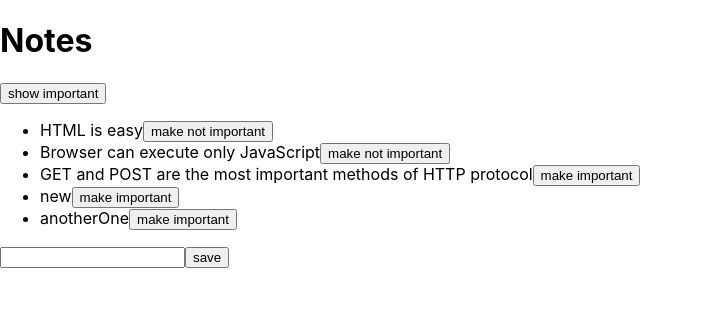
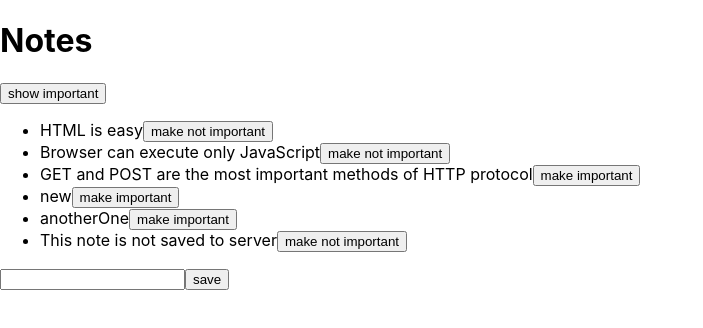
Before and after one commit to fghinzelli/fullstackopen-playground, a React (Create React App) app in the folder notes/: page / in a window 1280 px wide. Shown: the top 328 px of the page, without its empty margins (0-703 px from the left). Built offline with nearby package versions, Linux system fonts and the light colour scheme; data requests are answered from the project's data file.

Commit message:
Catch erros

```diff
--- a/notes/src/App.js
+++ b/notes/src/App.js
@@ -20,10 +20,16 @@
     const note = notes.find(n => n.id === id)
     const changedNote = { ...note, important: !note.important }
 
-    noteService.update(note.id, changedNote)
+    noteService
+      .update(note.id, changedNote)
       .then(updatedNote => {
         setNotes(notes.map(n => n.id !== id ? n : updatedNote))
-    })
+      })
+      .catch(erro => {
+        alert(`the note '${note.content}' was already deleted from server`)
+        setNotes(notes.filter(n => n.id === id))
+      })
+
   }
 
   const addNote = (event) => {
--- a/notes/src/services/notes.js
+++ b/notes/src/services/notes.js
@@ -2,23 +2,26 @@
 const baseUrl = 'http://localhost:3001/notes';
 
 const getAll = () => {
-    const request =  axios.get(baseUrl)
-    return request.then(response => response.data)
+    const request = axios.get(baseUrl)
+    const nonExisting = {
+        id: 10000,
+        content: 'This note is not saved to server',
+        date: '2019-05-30T17:30:31.098Z',
+        important: true
+    }
+    return request.then(response => response.data.concat(nonExisting))
 }
 
 const create = newObject => {
-    const request =  axios.post(baseUrl, newObject)
+    const request = axios.post(baseUrl, newObject)
     return request.then(response => response.data);
 }
 
 const update = (id, newObject) => {
-    const request = axios.put(`${baseUrl}/${id}`, newObject)
+    const request = axios
+        .put(`${baseUrl}/${id}`, newObject)
     return request.then(response => response.data)
 }
 
 // eslint-disable-next-line
-export default {
-    getAll: getAll,
-    create: create,
-    update: update
-}
+export default { getAll, create, update }
```
